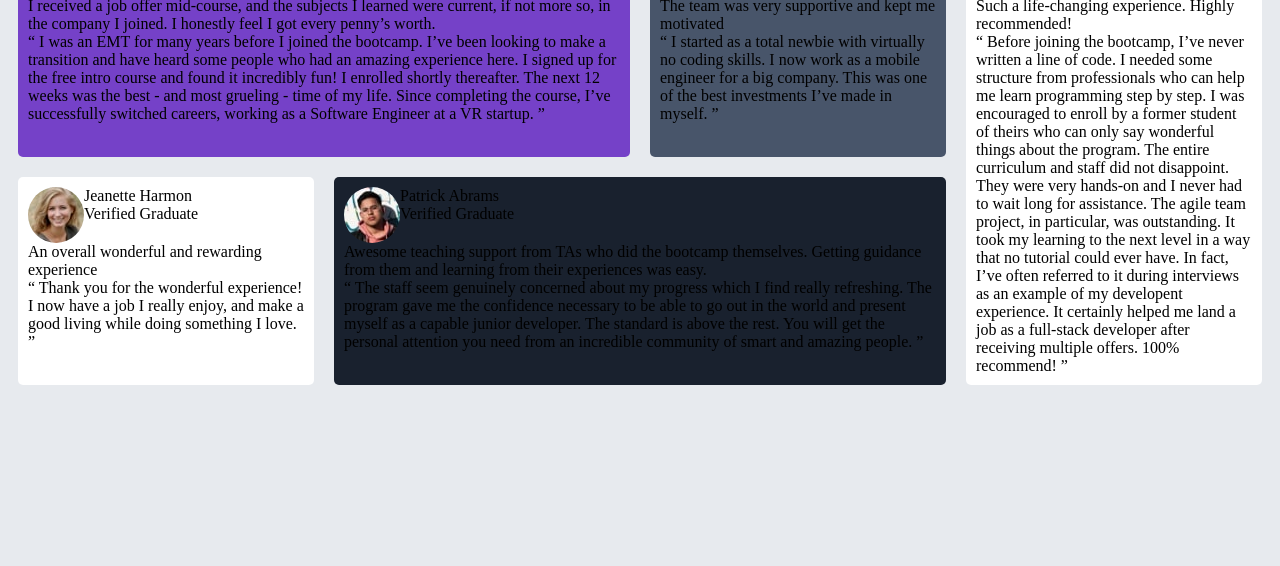
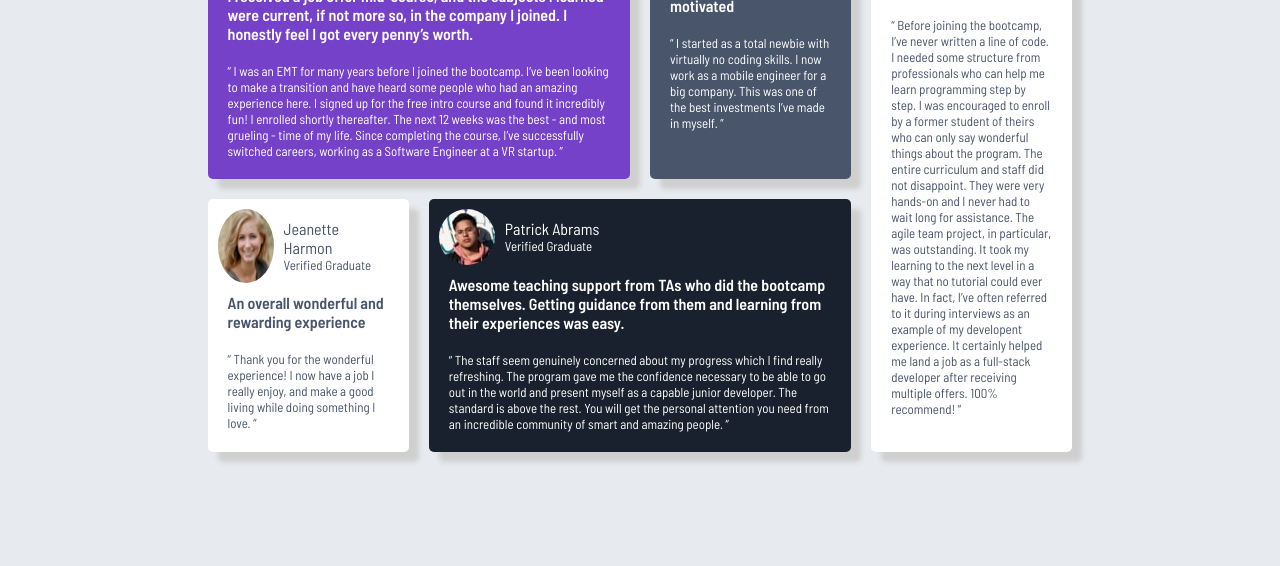
Before and after one commit to Mahi-Mani/Testimonial-Frontend, a plain HTML site: page index.html in a window 1280 px wide. Shown: the part 250-816 px from the top of the page. Drawn offline with Linux system fonts and the light colour scheme.

Commit message:
Implement the desktop version design

```diff
--- a/assets/css/style.css
+++ b/assets/css/style.css
@@ -20,6 +20,10 @@ body {
     align-items: center;
 }
 
+.quot{
+    margin-left: 20%;
+}
+
 header {
     display: flex;
     flex-direction: row;
@@ -29,11 +33,47 @@ header {
     border-radius: 50%;
 }
 
+.preview {
+    font-family: "Barlow Semi Condensed", sans-serif;
+    font-weight: 600;
+    font-style: normal;
+    padding: 10px;
+}
+
+.review {
+    font-family: "Barlow Semi Condensed", sans-serif;
+    font-weight: 400;
+    font-style: normal;
+    padding: 10px;
+    font-size: small;
+}
+
+.name {
+    font-family: "Barlow Semi Condensed", sans-serif;
+    font-weight: 400;
+    font-style: normal;
+    /* padding: 10px; */
+    font-size: medium;
+}
+
+.title {
+    font-family: "Barlow Semi Condensed", sans-serif;
+    font-weight: 400;
+    font-style: normal;
+    /* padding: 10px; */
+    font-size: small;
+}
+
+.content {
+    padding: 10px;
+}
+
 .cards {
     display: grid;
     grid-template-columns: 1fr 1fr 1fr 1fr;
     grid-template-rows: auto auto;
     height: 100%;
+    max-width: 70%;
     /* gap: 20px; */
 }
 
@@ -43,6 +83,7 @@ header {
 .card4,
 .card5 {
     border-radius: 5px;
+    box-shadow: 10px 10px 5px var(--Grey200);
 }
 
 .card1 {
@@ -51,6 +92,7 @@ header {
     grid-row: 1;
     padding: 10px;
     margin: 10px;
+    color: var(--White);
     /* width: 450px; */
     /* height: 200px; */
 }
@@ -61,6 +103,7 @@ header {
     grid-row: 1;
     padding: 10px;
     margin: 10px;
+    color: var(--White);
     /* width: 200px; */
     /* height: 250px; */
 }
@@ -71,6 +114,7 @@ header {
     grid-row: 2;
     padding: 10px;
     margin: 10px;
+    color: var(--Grey500);
     /* width: 200px; */
     /* height: 250px; */
 }
@@ -81,6 +125,7 @@ header {
     grid-row: 2;
     padding: 10px;
     margin: 10px;
+    color: var(--White);
     /* width: 450px; */
     /* height: 200px; */
 }
@@ -91,6 +136,7 @@ header {
     grid-column: 4;
     padding: 10px;
     margin: 10px;
+    color: var(--Grey500);
     /* width: 200px; */
     /* height: 450px; */
 }
--- a/index.html
+++ b/index.html
@@ -8,6 +8,11 @@
 
   <link rel="icon" type="image/png" sizes="32x32" href="./images/favicon-32x32.png">
   <link rel="stylesheet" href="./assets/css/style.css">
+  <link rel="preconnect" href="https://fonts.googleapis.com">
+  <link rel="preconnect" href="https://fonts.gstatic.com" crossorigin>
+  <link
+    href="https://fonts.googleapis.com/css2?family=Barlow+Semi+Condensed:ital,wght@0,100;0,200;0,300;0,400;0,500;0,600;0,700;0,800;0,900;1,100;1,200;1,300;1,400;1,500;1,600;1,700;1,800;1,900&display=swap"
+    rel="stylesheet">
 
   <title>Frontend Mentor | [Challenge Name Here]</title>
 
@@ -34,6 +39,7 @@
           <div class="name">Daniel Clifford</div>
           <div class="title">Verified Graduate</div>
         </div>
+        <img src="./images/bg-pattern-quotation.svg" alt="quot" class="quot">
       </header>
       <div class="preview">
         I received a job offer mid-course, and the subjects I learned were current, if not more so,
```
